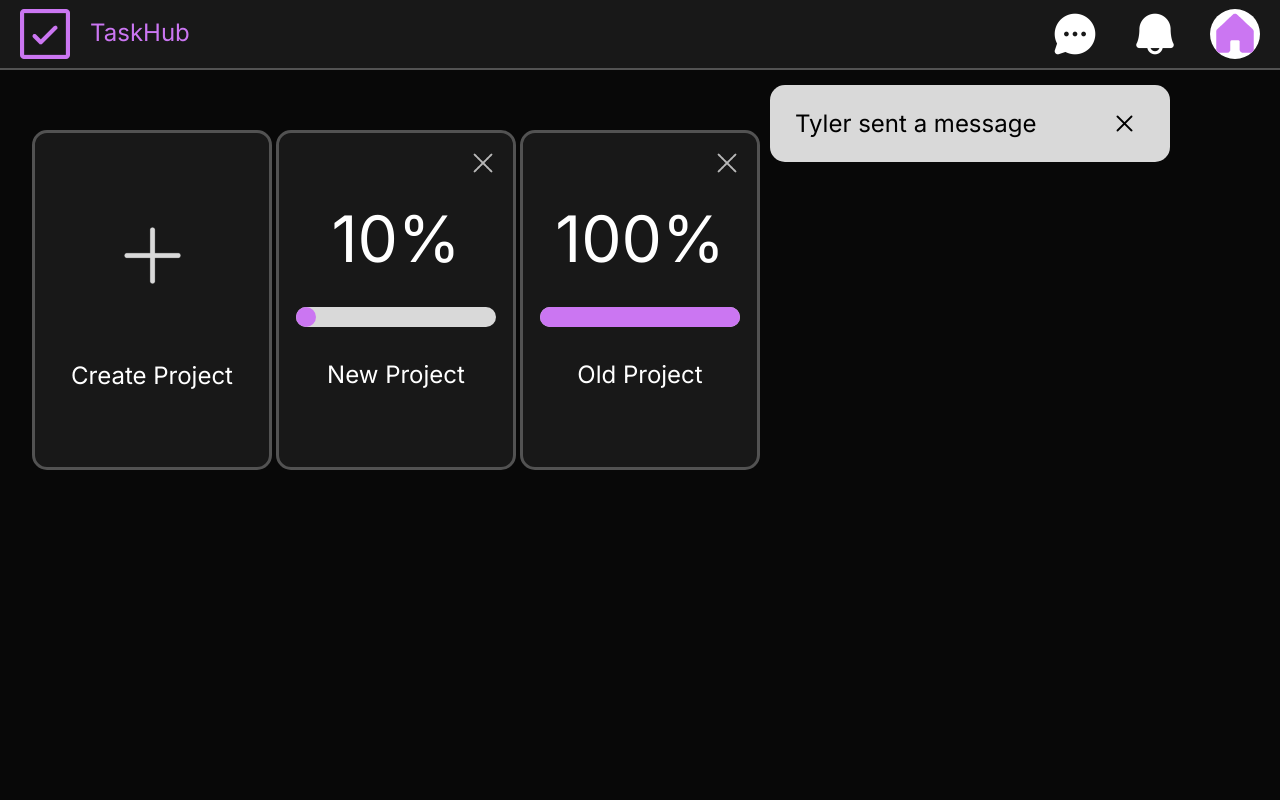
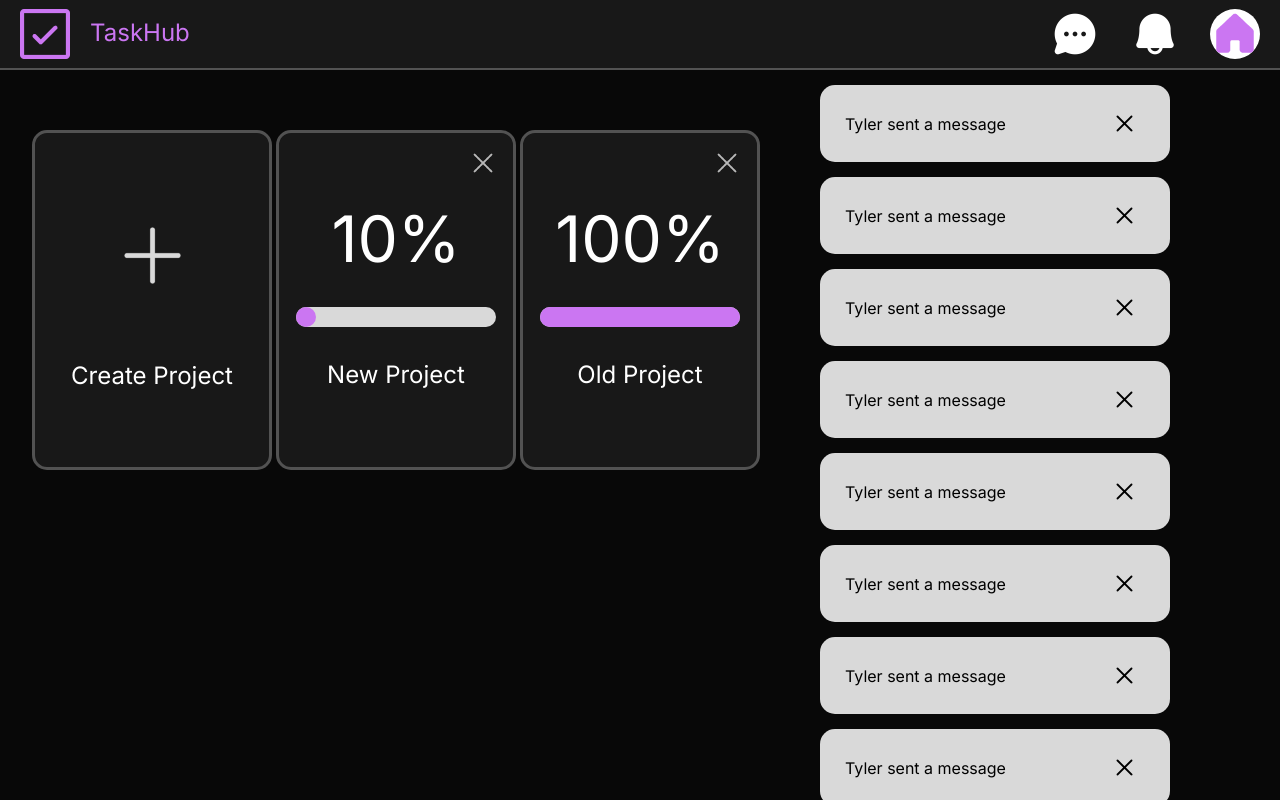
Before and after one commit to MarcosRodriguez03/task-hub-fullstack, a Next.js app: page /pages/HomePage in a window 1280 px wide. Both pictures are taken after a click on the picture 1155 px from the left and 34 px from the top of the page. Shown: the top 800 px of the page. Built offline with nearby package versions, Linux system fonts and the light colour scheme.

Commit message:
updated notifications

```diff
--- a/src/app/components/NotificationBoxComponent.tsx
+++ b/src/app/components/NotificationBoxComponent.tsx
@@ -6,7 +6,7 @@ import removeNotifs from "@/assets/removeNotifsIcon.png";
 
 const NotificationBoxComponent = (prop: { message: string }) => {
   return (
-    <div className="bg-[#D9D9D9] w-full lg:w-[400px] h-[77px] rounded-[15px] my-[25px] lg:my-[15px] text-[20px] lg:text-[24px] z-10 lg:grid lg:absolute lg:right-[110px]">
+    <div className="bg-[#D9D9D9] w-full lg:w-[350px] h-[77px] rounded-[15px] my-[25px] lg:my-[15px] text-[15px] lg:text-[16px] lg:grid">
       <div className="flex justify-between mx-[15px] lg:mx-[25px] h-full">
         <p className="my-auto">{prop.message}</p>
         <Image
--- a/src/app/pages/HomePage/page.tsx
+++ b/src/app/pages/HomePage/page.tsx
@@ -54,7 +54,16 @@ const HomePage = () => {
                 profilePicture={homelogo}
             />
 
-            <div className={toggleNotifications}>
+            <div className={`${toggleNotifications} absolute right-[110px] z-30`}>
+                <NotificationBoxComponent message="Tyler sent a message" />
+                <NotificationBoxComponent message="Tyler sent a message" />
+                <NotificationBoxComponent message="Tyler sent a message" />
+                <NotificationBoxComponent message="Tyler sent a message" />
+                <NotificationBoxComponent message="Tyler sent a message" />
+                <NotificationBoxComponent message="Tyler sent a message" />
+                <NotificationBoxComponent message="Tyler sent a message" />
+                <NotificationBoxComponent message="Tyler sent a message" />
+                <NotificationBoxComponent message="Tyler sent a message" />
                 <NotificationBoxComponent message="Tyler sent a message" />
             </div>
 
@@ -94,7 +103,7 @@ const HomePage = () => {
 
             <div className={notificationsPageClick}>
                 <div className="mx-[20px]">
-
+                    <NotificationBoxComponent message="Tyler sent a message" />
                 </div>
             </div>
         </div>
--- a/src/app/pages/MessagePage/page.tsx
+++ b/src/app/pages/MessagePage/page.tsx
@@ -66,7 +66,12 @@ const MessagePage = () => {
                 pageProfile={setProfilePage}
                 profilePicture={homeLogo}
             />
-            <div className={toggleNotifications}>
+            <div className={`${toggleNotifications} absolute right-[110px] z-30`}>
+                <NotificationBoxComponent message="Tyler sent a message" />
+                <NotificationBoxComponent message="Tyler sent a message" />
+                <NotificationBoxComponent message="Tyler sent a message" />
+                <NotificationBoxComponent message="Tyler sent a message" />
+                <NotificationBoxComponent message="Tyler sent a message" />
                 <NotificationBoxComponent message="Tyler sent a message" />
             </div>
             <div className={` ${topHeight} h-[80px] top-0 absolute w-full bg-[#181818] flex justify-between items-center px-[15px]`}>
--- a/src/app/pages/TaskPage/page.tsx
+++ b/src/app/pages/TaskPage/page.tsx
@@ -83,7 +83,7 @@ const TaskPage = () => {
                 profilePicture={homelogo}
             />
 
-            <div className={toggleNotifications}>
+            <div className={`${toggleNotifications} absolute right-[110px] z-30`}>
                 <NotificationBoxComponent message="Tyler sent a message" />
             </div>
 
```
